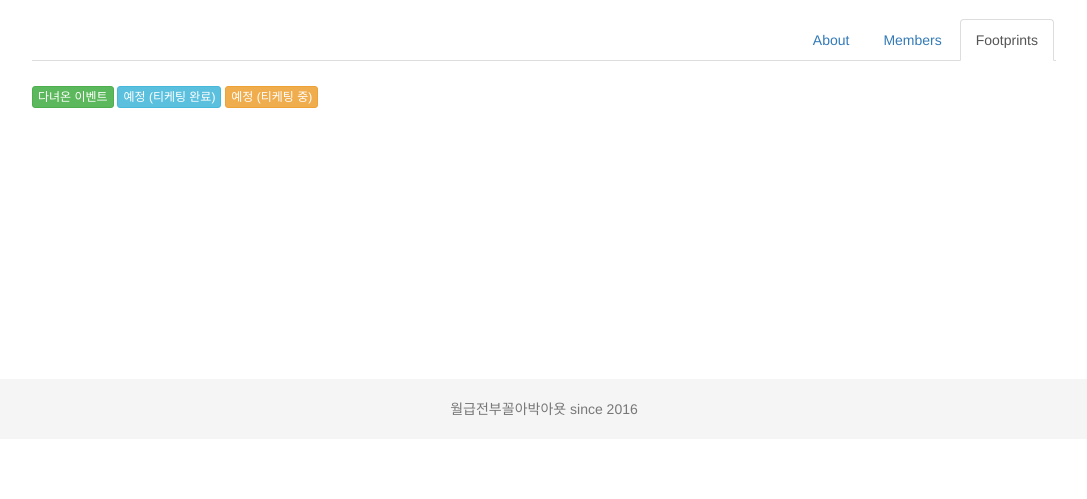
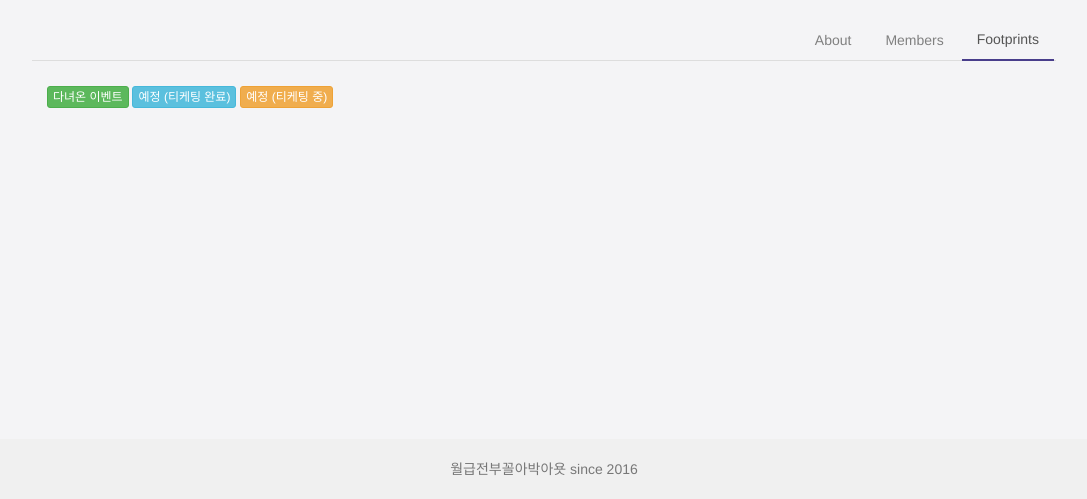
Before and after one commit to eventerkr/eventerkr, a Django app: page / in a window 1280 px wide. Shown: the part 391-890 px from the top of the page, without its empty margins (96-1183 px from the left). Before the commit the page ends 807 px from the top, so only its background shows below. Run offline with Django 3.2, Linux system fonts and the light colour scheme; data that the repository does not hold is empty; some libraries are stand-ins or nearby versions.

Commit message:
Make color change

```diff
--- a/index/static/css/index.css
+++ b/index/static/css/index.css
@@ -1,6 +1,7 @@
 body {
     padding-top: 50px;
     padding-bottom: 20px;
+    background-color: rgb(244, 244, 246);
 }
 
 .header-logo {
@@ -57,17 +58,30 @@
     min-height: 100%;
     height: auto !important;
     height: 100%;
-  /* Negative indent footer by its height */
-  margin: 0 auto -60px;
-  /* Pad bottom by footer height */
-  padding: 0 0 60px;
 }
 
 /* Set the fixed height of the footer here */
 #footer {
     height: 60px;
-  background-color: #f5f5f5;
+    /* background-color: #f5f5f5; */
+    background-color: #f0f0f0;
     margin-top:50px;
     padding-top:20px;
     padding-bottom:20px;
 }
+
+.menubar {
+    padding-left: 0px;
+    padding-right: 0px;
+}
+
+.nav-tabs > li > a {
+    color: grey;
+}
+.nav-tabs > li.active > a,
+.nav-tabs > li.active > a:hover,
+.nav-tabs > li.active > a:focus {
+    border: none;
+    background: none;
+    border-bottom: 2px #483D8B solid;
+}
--- a/index/templates/index/test.html
+++ b/index/templates/index/test.html
@@ -23,7 +23,7 @@
                 </div>
             </div>
             <div class="row body-row">
-				<div class="container-fluid">
+				<div class="container-fluid menubar">
 					<ul id="main_tab" class="nav nav-tabs">
 						<li class="active pull-right"><a data-toggle="tab" href="#Footprints">Footprints</a></li>
 						<li class="pull-right"><a data-toggle="tab" href="#Members">Members</a></li>
```
Lines whose indentation alone changed are shown as unchanged.
